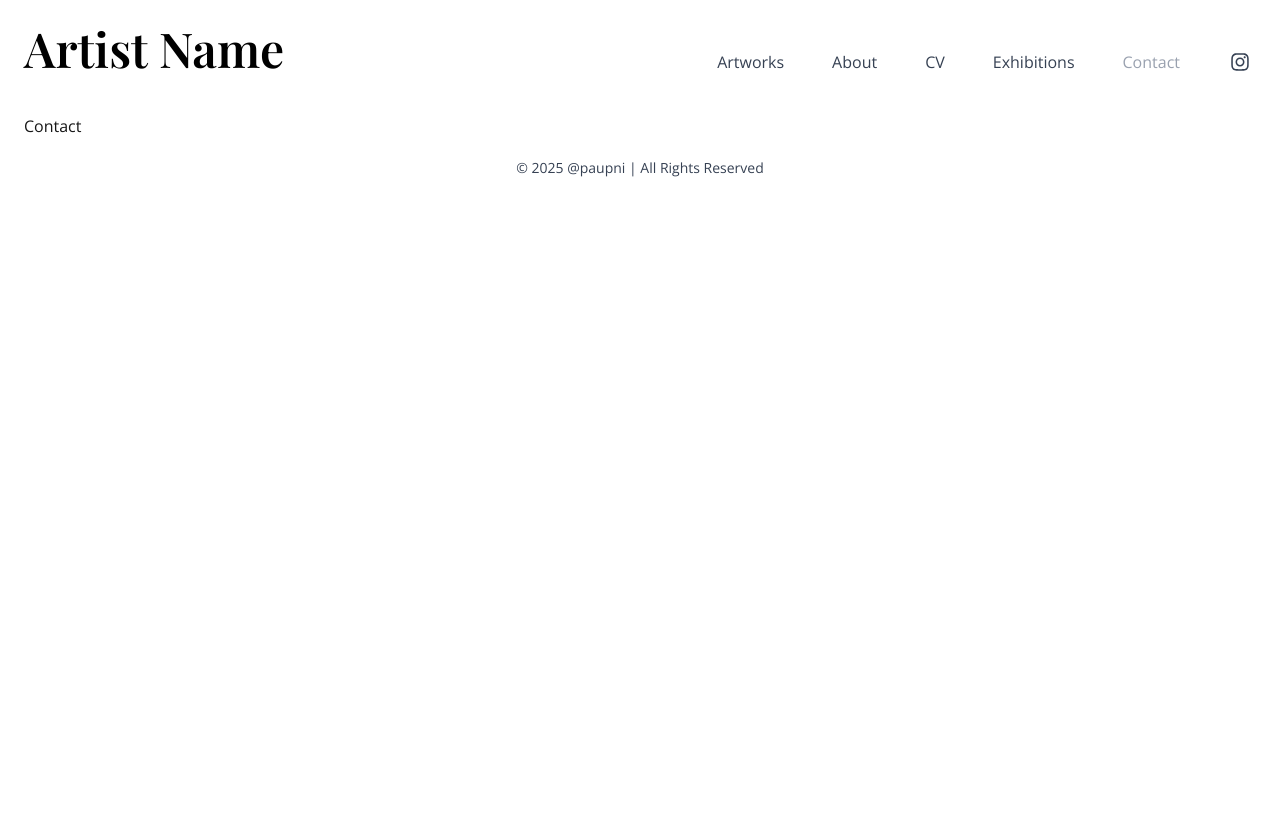
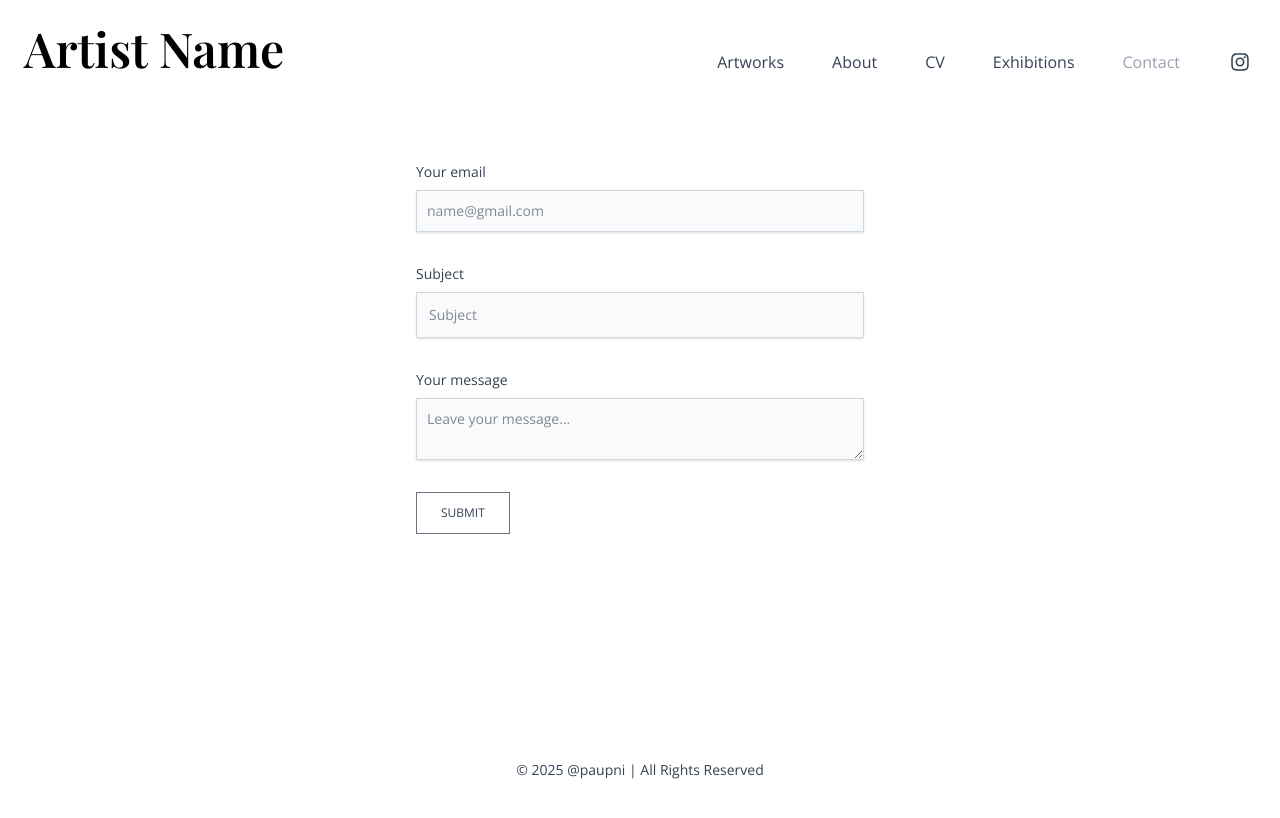
Before and after one commit to paupni/artist-portfolio, a Next.js app: page /contact in a window 1280 px wide. Shown: the top 818 px of the page. Built offline with nearby package versions, Linux system fonts and the light colour scheme; a web font is replaced by a local one.

Commit message:
add contact form and stick footer to the bottom of the page

```diff
--- a/app/contact/page.tsx
+++ b/app/contact/page.tsx
@@ -1,7 +1,22 @@
+import Form from 'next/form'
+import { playfairDisplay } from '@/app/ui/fonts';
+
 export default async function Contact() {
     return (
-        <main>
-            Contact
-        </main>
+        <Form action="/" className="space-y-8 w-md mx-auto mt-6">
+            <div>
+                <label className="block mb-2 text-sm font-medium text-gray-700 dark:text-gray-300">Your email</label>
+                <input type="email" id="email" className="shadow-sm bg-gray-50 border border-gray-300 text-gray-900 text-sm focus:ring-primary-500 focus:border-primary-500 block w-full p-2.5 dark:bg-gray-700 dark:border-gray-600 dark:placeholder-gray-400 dark:text-white dark:focus:ring-primary-500 dark:focus:border-primary-500 dark:shadow-sm-light" placeholder="name@gmail.com" required />
+            </div>
+            <div>
+                <label className="block mb-2 text-sm font-medium text-gray-700 dark:text-gray-300">Subject</label>
+                <input type="text" id="subject" className="block p-3 w-full text-sm text-gray-900 bg-gray-50 border border-gray-300 shadow-sm focus:ring-primary-500 focus:border-primary-500 dark:bg-gray-700 dark:border-gray-600 dark:placeholder-gray-400 dark:text-white dark:focus:ring-primary-500 dark:focus:border-primary-500 dark:shadow-sm-light" placeholder="Subject" required />
+            </div>
+            <div className="sm:col-span-2">
+                <label className="block mb-2 text-sm font-medium text-gray-700 dark:text-gray-400">Your message</label>
+                <textarea id="message" className="block p-2.5 w-full text-sm text-gray-900 bg-gray-50 shadow-sm border border-gray-300 focus:ring-primary-500 focus:border-primary-500 dark:bg-gray-700 dark:border-gray-600 dark:placeholder-gray-400 dark:text-white dark:focus:ring-primary-500 dark:focus:border-primary-500" placeholder="Leave your message..."></textarea>
+            </div>
+            <button className="bg-white hover:bg-gray-900 hover:text-white text-gray-700 text-xs py-3 px-6 border border-gray-500 transition-all duration-300" type="submit">SUBMIT</button>
+        </Form>
     )
 }
--- a/app/layout.tsx
+++ b/app/layout.tsx
@@ -15,11 +15,11 @@ export default function RootLayout({
 }>) {
   return (
     <html lang="en">
-      <body className={`${openSans.className} mx-6 flex-col min-h-screen`}>
+      <body className={`${openSans.className} mx-6 flex flex-col min-h-screen`}>
           <header>
             <Navbar />
           </header>
-          <main className='flex container mx-auto mt-10'>
+          <main className='flex flex-grow container mx-auto mt-10'>
             {children}
           </main>
           <footer className="m-5 items-center justify-center text-gray-700 md:flex md:items-center">
```
